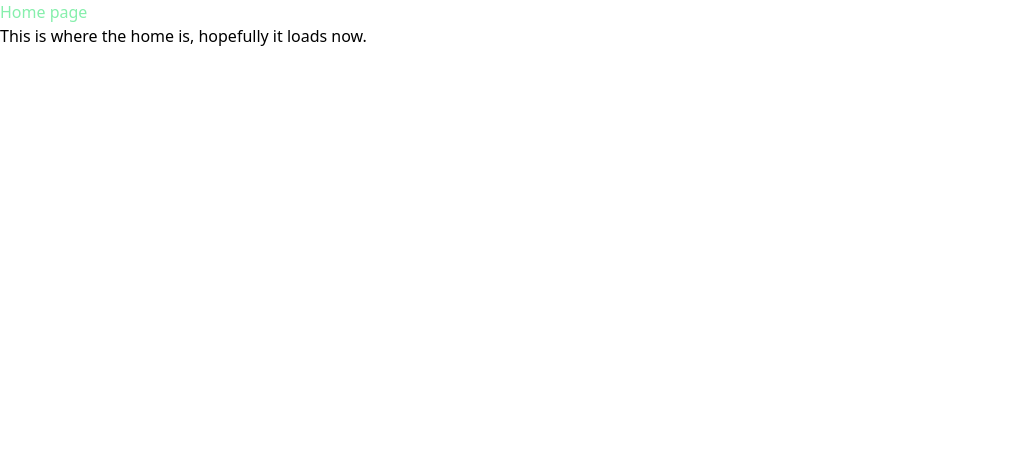
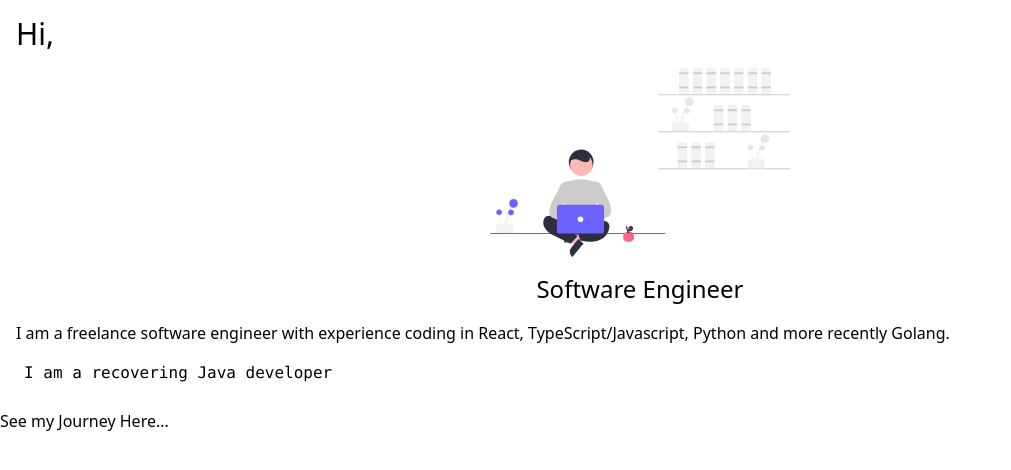
Before and after one commit to oreillyross/MyPortfolio, a Next.js app: page / in a window 1280 px wide. Shown: the top 470 px of the page, without its empty margins (0-1011 px from the left). Built offline with nearby package versions, Linux system fonts and the light colour scheme.

Commit message:
Reformat, simplify the front page for more impact

```diff
--- a/app/page.tsx
+++ b/app/page.tsx
@@ -1,10 +1,31 @@
 export default function Home() {
   return (
     <>
-    <h1 className="text-green-300">Home page</h1>
-    <div>
-      This is where the home is, hopefully it loads now.
-    </div>
+      <main>
+        <aside className="m-4">
+          <h2 className="text-3xl ">Hi, </h2>
+        </aside>
+        <div className="flex justify-center items-center flex-col">
+          <img
+            src="./img/freelancer.svg"
+            width={300}
+            height={250}
+            alt="Programmer sitting at his laptop"
+          />
+          <div className="mt-4 text-2xl">
+            <h4>Software Engineer</h4>
+          </div>
+        </div>
+        <div className="p-4">
+          I am a freelance software engineer with experience coding in React,
+          TypeScript/Javascript, Python and more recently Golang.
+          <pre className="mt-2 p-2">I am a recovering Java developer</pre>
+        </div>
+        <div>
+          See my Journey<> </>
+          <button>Here...</button>
+        </div>
+      </main>
     </>
-  )
+  );
 }
```
